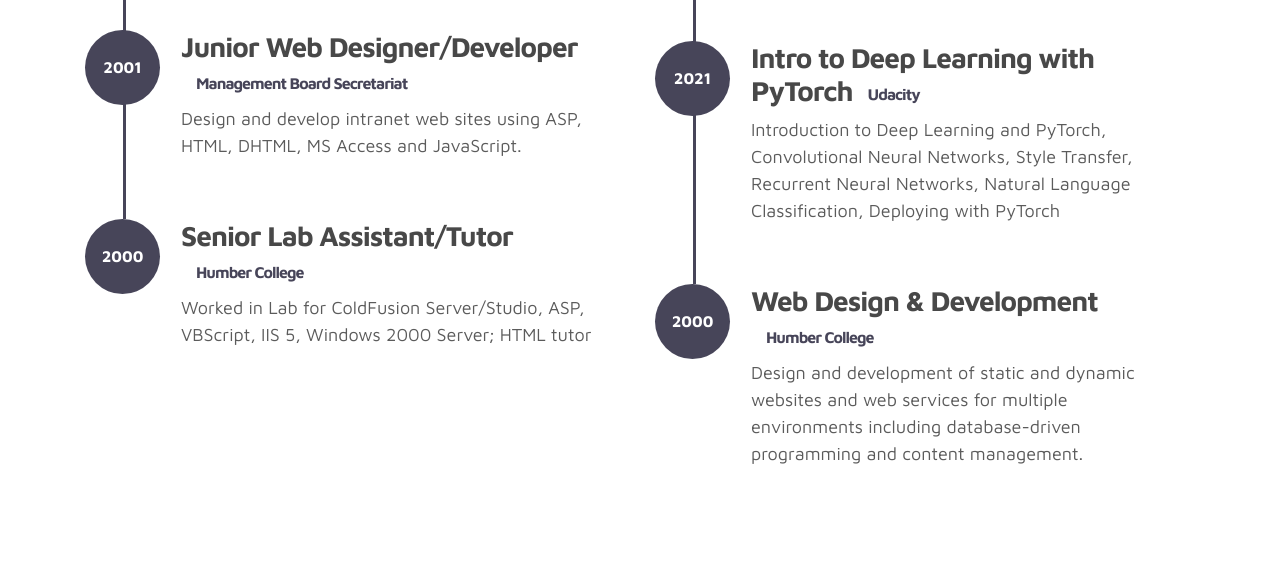
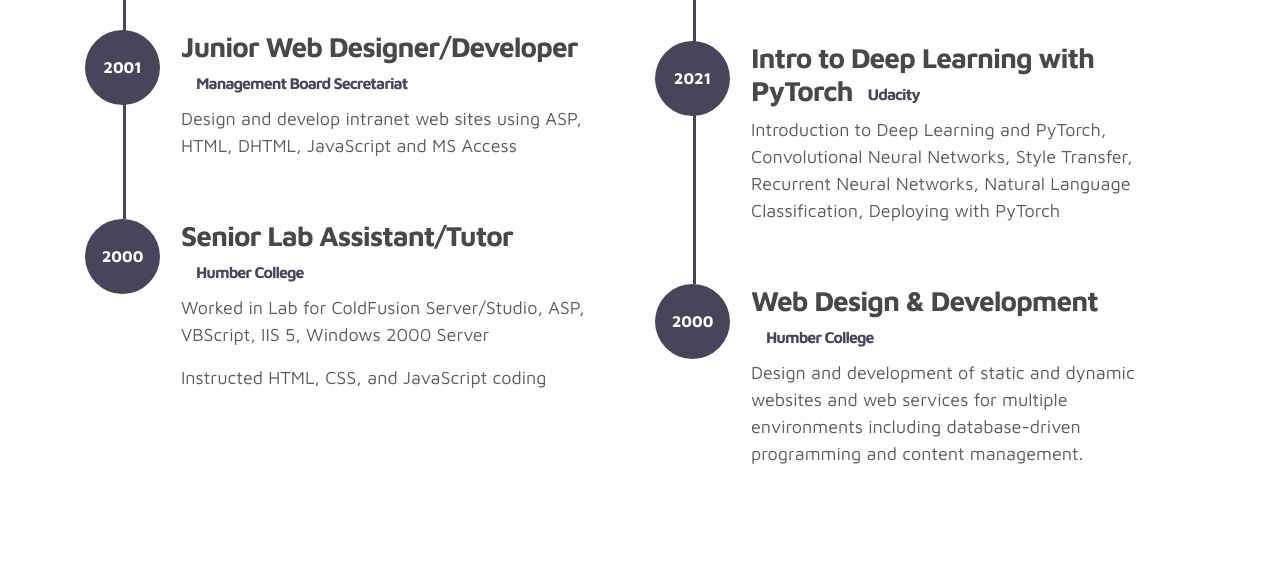
Before and after one commit to Siamak97/portfolio, a plain HTML site: page index.html in a window 1280 px wide. Shown: the part 2201-2780 px from the top of the page. Drawn offline with Linux system fonts and the light colour scheme.

Commit message:
Update index.html

```diff
--- a/index.html
+++ b/index.html
@@ -173,7 +173,7 @@
                             <div class="timeline-info">
                                 <h3><span>Web Designer/Digital Marketer</span><small>Circle Weld Inc.</small></h3>
                                 <p>Designed and developed webpage with Bootstrap, CSS, jQuery, and PHP</p>
-				    <p>Improved content management</P>
+				<p>Improved content management</P>
 				<p>Prepared and delivered investor pitch</P>
                             </div>
                         </div>
@@ -184,7 +184,7 @@
                             </div>
                             <div class="timeline-info">
                                 <h3><span>Junior Web Designer/Developer</span><small>Management Board Secretariat</small></h3>
-                                <p>Design and develop intranet web sites using ASP, HTML, DHTML, MS Access and JavaScript.</p>
+                                <p>Design and develop intranet web sites using ASP, HTML, DHTML, JavaScript and MS Access</p>
                             </div>
                         </div>
 
@@ -194,8 +194,8 @@
                             </div>
                             <div class="timeline-info">
                                 <h3><span>Senior Lab Assistant/Tutor<small>Humber College</small></h3>
-                                <p>Worked in Lab for ColdFusion Server/Studio, ASP, VBScript, IIS 5,
-                                   Windows 2000 Server; HTML tutor</p>
+                                <p>Worked in Lab for ColdFusion Server/Studio, ASP, VBScript, IIS 5, Windows 2000 Server</p>
+				<p>Instructed HTML, CSS, and JavaScript coding</P>
                             </div>
                         </div>
 
```
